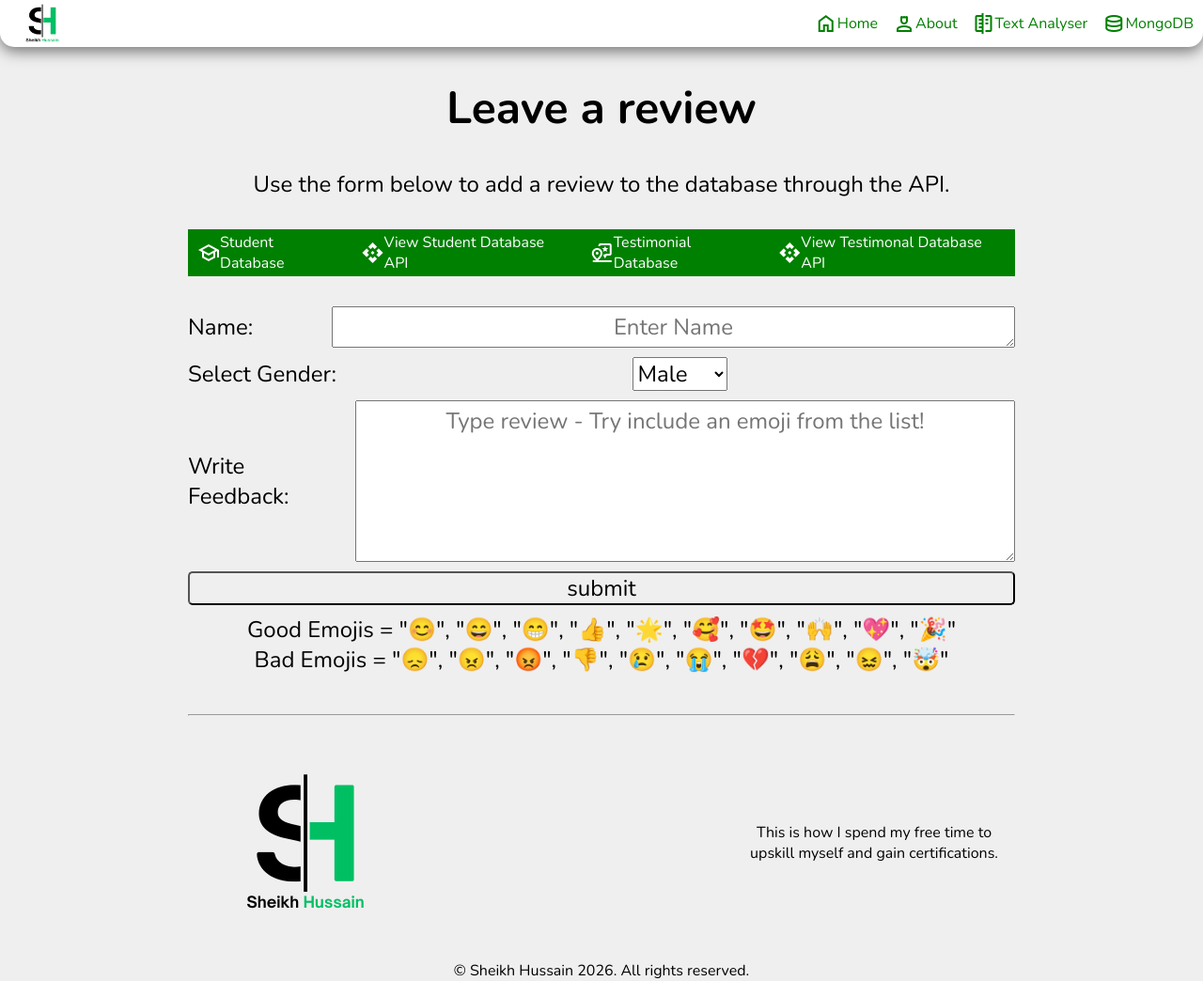
After one commit to Sheikh-H/Flask_Website, a Flask app: page /leave_a_review in a window 1280 px wide. The commit adds this page. Shown: the whole page at 94% size. Run offline with Flask 3, Linux system fonts and the light colour scheme.

Commit message:
review page done

```diff
--- a/app.py
+++ b/app.py
@@ -9,8 +9,8 @@ from python_functions.text_analyser_functions import *
 
 load_dotenv()
 
-#URI = os.environ["MONGO_URI"].strip()
-URI = os.environ.get("MONGO_URI")
+URI = os.environ["MONGO_URI"].strip()
+#URI = os.environ.get("MONGO_URI")
 
 
 client = pymongo.MongoClient(URI, tls=True, tlsCAFile=certifi.where())
@@ -130,6 +130,43 @@ def update_student(student_id):
         return redirect(url_for('student_database'))
     return render_template('/pages/update_student.html', title = title, student = student)
 
+@app.route('/testimonial_database', methods = ['GET', 'POST'])
+def testimonial_database():
+    title = "Tesimonial Database"
+    testimonials = db.feedbacks.find({},{'_id':0,'name':1, 'feedback':1, 'created_at':1, 'gender':1, 'created_at':1, 'color':1})
+    return render_template('/pages/testimonial_database_home.html', title = title, testimonials = testimonials)
+
+@app.route('/leave_a_review', methods=['GET','POST'])
+def leave_a_review():
+    title = "Leave a review"
+    good_emojis = ["😊", "😄", "😁", "👍", "🌟", "🥰", "🤩", "🙌", "💖", "🎉"]
+    bad_emojis = ["😞", "😠", "😡", "👎", "😢", "😭", "💔", "😩", "😖", "🤯"]
+    if request.method=='POST':
+        name = request.form['name']
+        feedback = request.form['feedback']
+        gender = request.form['gender']
+        created_at = datetime.now()
+        for word in feedback.split():
+            if word in good_emojis:
+                color = 'green'
+            elif word in bad_emojis:
+                color = 'red'
+            else:
+                color = 'grey'
+        result = {
+            'name':name,
+            'gender': gender,
+            'feedback':feedback,
+            'created_at':created_at,
+            'color':color
+        }
+        feedbacks_tbl.insert_one(result)
+        return redirect(url_for('testimonial_database'))
+    return render_template('/pages/leave_a_review.html', title=title)
+
+
+
+
 
 if __name__ == '__main__':
     port = int(os.environ.get("PORT", 5000))
--- a/static/css/main.css
+++ b/static/css/main.css
@@ -328,3 +328,106 @@ main {
 .edit_student {
   text-align: center;
 }
+
+.testimonial_home h1 {
+  text-align: center;
+}
+
+.green {
+  width: 100%;
+  border-radius: 10px 10px 0px 0px;
+  box-shadow: 1px 1px 10px green;
+}
+
+.grey {
+  width: 100%;
+  border-radius: 10px 10px 0px 0px;
+  box-shadow: 0px 0px 10px grey;
+}
+
+.red {
+  width: 100%;
+  border-radius: 10px 10px 0px 0px;
+  box-shadow: 0px 0px 10px red;
+}
+
+.testimonial_details {
+  text-align: center;
+  display: flex;
+  align-items: center;
+  justify-content: center;
+  padding: 10px;
+}
+
+.testimonial_tags {
+  display: flex;
+  justify-content: space-between;
+  padding: 5px;
+  background-color: rgba(211, 211, 211, 0.5);
+}
+
+.testimonial_tags > div {
+  display: flex;
+}
+
+.testimonial_tags p {
+  margin-right: 5px;
+}
+
+.testimonial_buttons {
+  display: flex;
+  justify-content: center;
+  padding-top: 20px;
+  gap: 20px;
+}
+
+.testimonial_buttons button {
+  width: 200px;
+  font-size: 1.5rem;
+  border-radius: 5px;
+  font-weight: bold;
+  padding: 5px;
+}
+
+.add_review_form {
+  display: flex;
+  justify-content: center;
+}
+
+.add_review_form form {
+  display: flex;
+  gap: 10px;
+  flex-direction: column;
+}
+
+.add_review_form form > div {
+  display: flex;
+  gap: 10px;
+  align-items: center;
+  justify-content: space-between;
+}
+
+.add_review_form form textarea {
+  font-size: 1.5rem;
+  text-align: center;
+  padding: 5px;
+}
+
+.add_review_form form input {
+  font-size: 1.5rem;
+  border-radius: 5px;
+}
+
+.add_review {
+  text-align: center;
+}
+
+.add_review_form form select {
+  font-size: 1.5rem;
+  margin: auto;
+}
+
+.emoji_list {
+  text-align: center;
+  padding: 10px;
+}
--- /dev/null
+++ b/templates/pages/leave_a_review.html
@@ -0,0 +1,44 @@
+{% extends 'layout.html' %} {% block content %}
+<div class="add_review">
+  <h1>Leave a review</h1>
+  <br />
+  <p>Use the form below to add a review to the database through the API.</p>
+</div>
+<br />
+<div>{% include 'partials/database_nav.html' %}</div>
+<br />
+<div class="add_review_form">
+  <form method="POST">
+    <div>
+      <label for="name">Name: </label>
+      <textarea
+        placeholder="Enter Name"
+        name="name"
+        cols="50"
+        rows="1"
+      ></textarea>
+    </div>
+    <div class="gender_select">
+      <label for="gender">Select Gender: </label>
+      <select name="gender" id="gender">
+        <option value="male">Male</option>
+        <option value="female">Female</option>
+      </select>
+    </div>
+    <div>
+      <label for="feedback">Write Feedback: </label>
+      <textarea
+        placeholder="Type review - Try include an emoji from the list!"
+        name="feedback"
+        rows="5"
+        cols="50"
+      ></textarea>
+    </div>
+    <input type="submit" onclick="alert('New Review Added!')" value="submit" />
+  </form>
+</div>
+<div class="emoji_list">
+  Good Emojis = "😊", "😄", "😁", "👍", "🌟", "🥰", "🤩", "🙌", "💖", "🎉"
+  <br />Bad Emojis = "😞", "😠", "😡", "👎", "😢", "😭", "💔", "😩", "😖", "🤯"
+</div>
+{% endblock %}
--- a/templates/partials/database_nav.html
+++ b/templates/partials/database_nav.html
@@ -14,7 +14,7 @@
         >
       </li>
       <li>
-        <a href="#"
+        <a href="{{url_for('testimonial_database')}}"
           ><span class="material-symbols-outlined"> map_pin_review </span>
           Testimonial Database</a
         >
```
Also changed, not shown: templates/pages/testimonial_database_home .html (deleted, +0 -53 lines), templates/pages/testimonial_database_home.html (added, +46 -0 lines).
